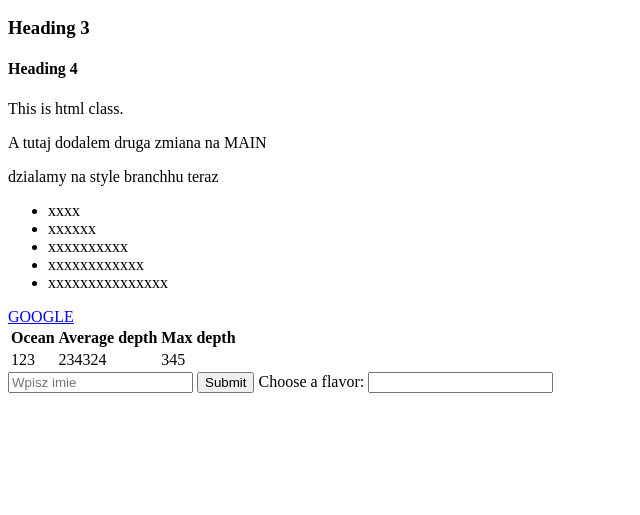
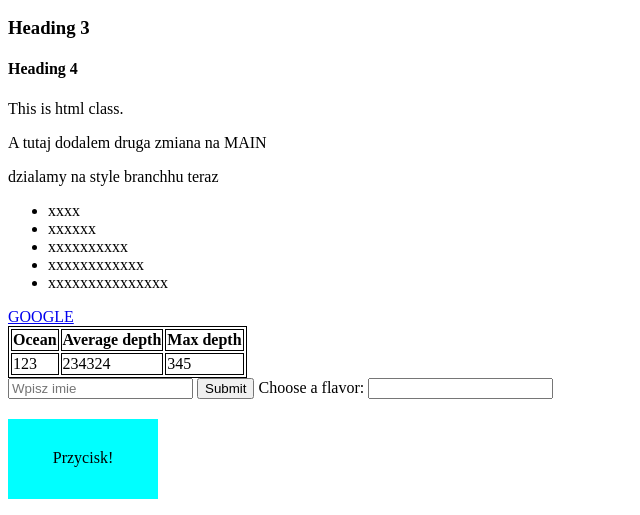
Before and after one commit to dawidpodraza/Frontend, a plain HTML site: page index.html in a window 1280 px wide. Shown: the part 285-800 px from the top of the page, without its empty margins (0-640 px from the left). Drawn offline with Linux system fonts and the light colour scheme.

Commit message:
Few styles CSS

```diff
--- a/index.html
+++ b/index.html
@@ -59,6 +59,9 @@
                         <option value="Vanilla"></option>
                     </datalist>
                 </form>
+                <div id="Button">
+                    Przycisk!
+                </div>
 
 
 
--- a/main.css
+++ b/main.css
@@ -1,3 +1,20 @@
 table{
-    border-color: black;
+    border:1px black solid;
 }
+th{
+    border:1px black solid;
+}
+td{
+    border:1px black solid;
+}
+#Button{
+    width: 150px;
+    height: 50px;
+    background-color: aqua;
+    text-align: center;
+    padding-top: 30px;
+    margin-top:20px;
+}
+#Button:hover{
+    background-color: aquamarine;
+}
```
